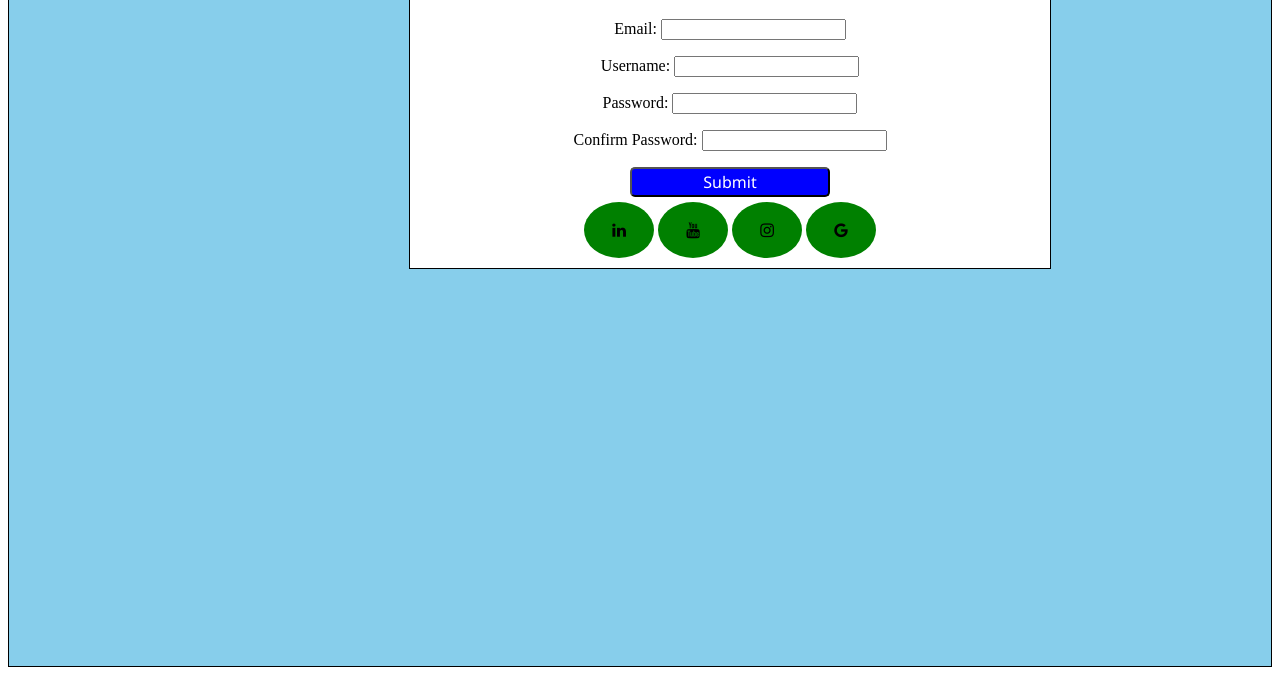
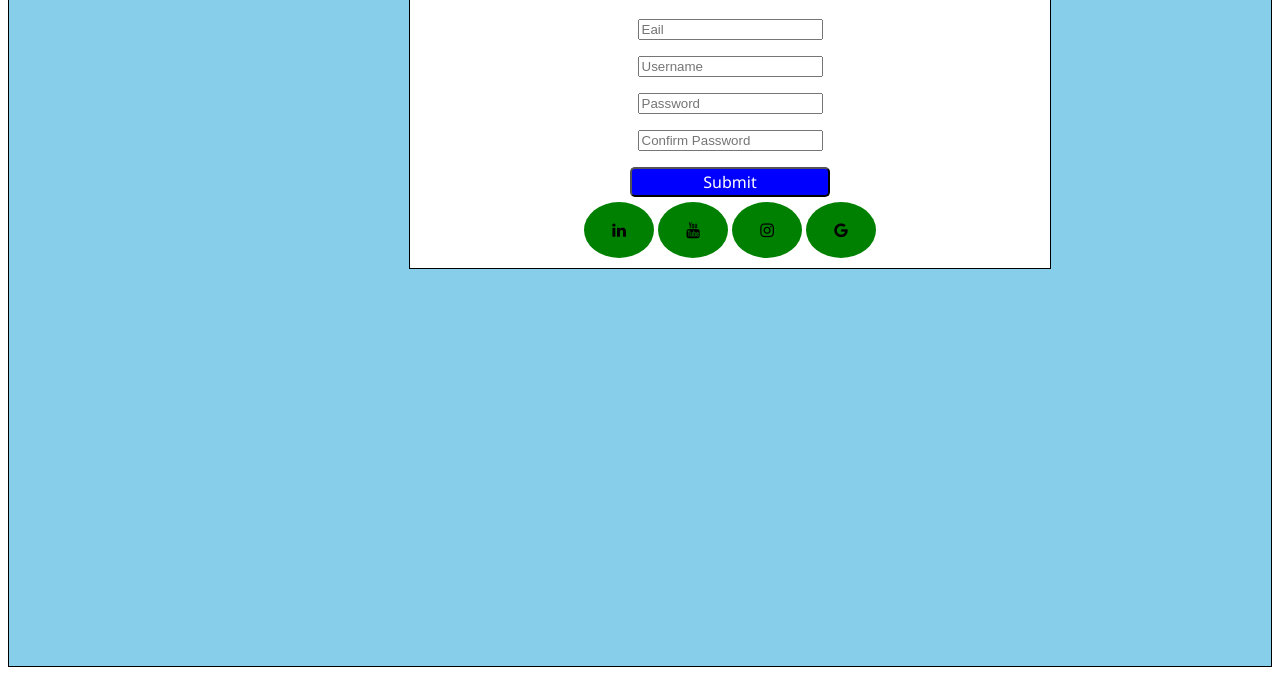
Before and after one commit to CodeSmithJ/HTML-Register-Page, a plain HTML site: page index.html in a window 1280 px wide. Shown: the part 191-866 px from the top of the page. Drawn offline with Linux system fonts and the light colour scheme.

Commit message:
Placeholders Added

```diff
--- a/index.html
+++ b/index.html
@@ -27,10 +27,10 @@
             <div class="form-one">
                 <form>
                     <h1>Sign Up</h1>
-                    <p><label>Email: <input type="text"></label></p>
-                    <p><label>Username: <input type="text"></label></p>
-                    <p><label>Password: <input type="password"></label></p>
-                    <p><label>Confirm Password: <input type="password"></label></p>
+                    <p><label><input type="text" placeholder="Eail"></label></p>
+                    <p><label><input type="text" placeholder="Username"></label></p>
+                    <p><label><input type="password" placeholder="Password"></label></p>
+                    <p><label><input type="password" placeholder="Confirm Password"></label></p>
                     <button type="submit">Submit</button>
                     <div class="icons">
                         <a href="#" class="fa fa-linkedin"></a>
```
